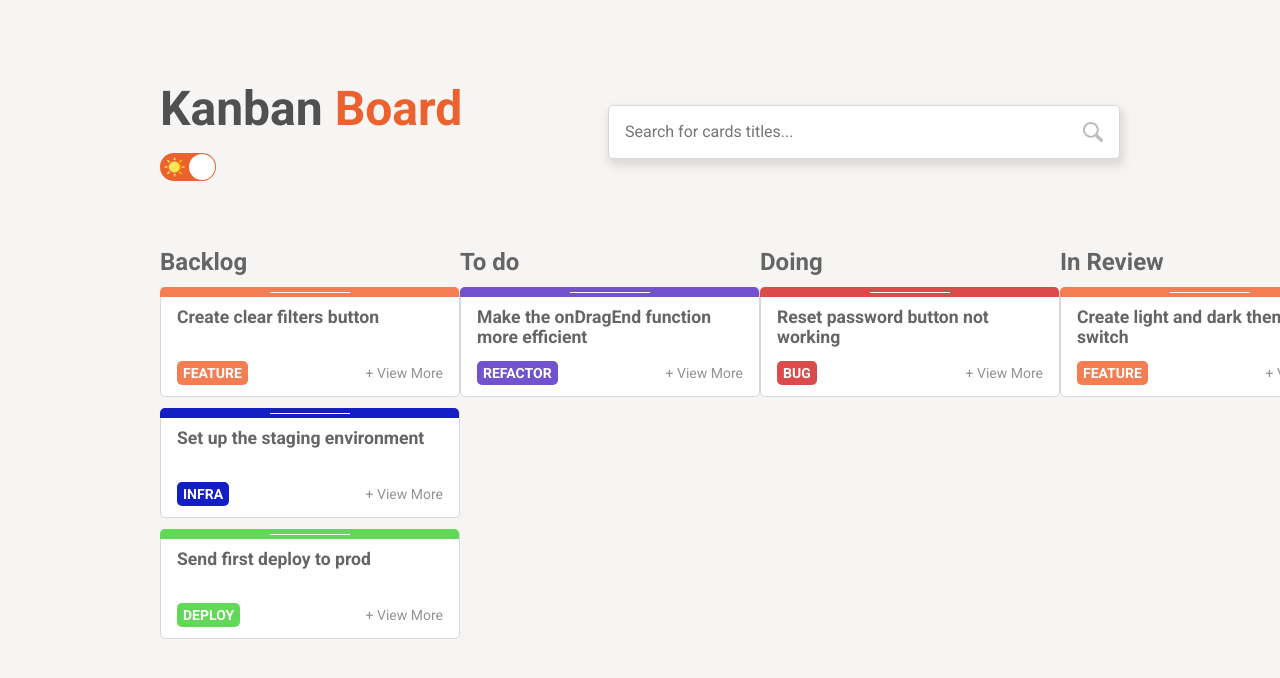
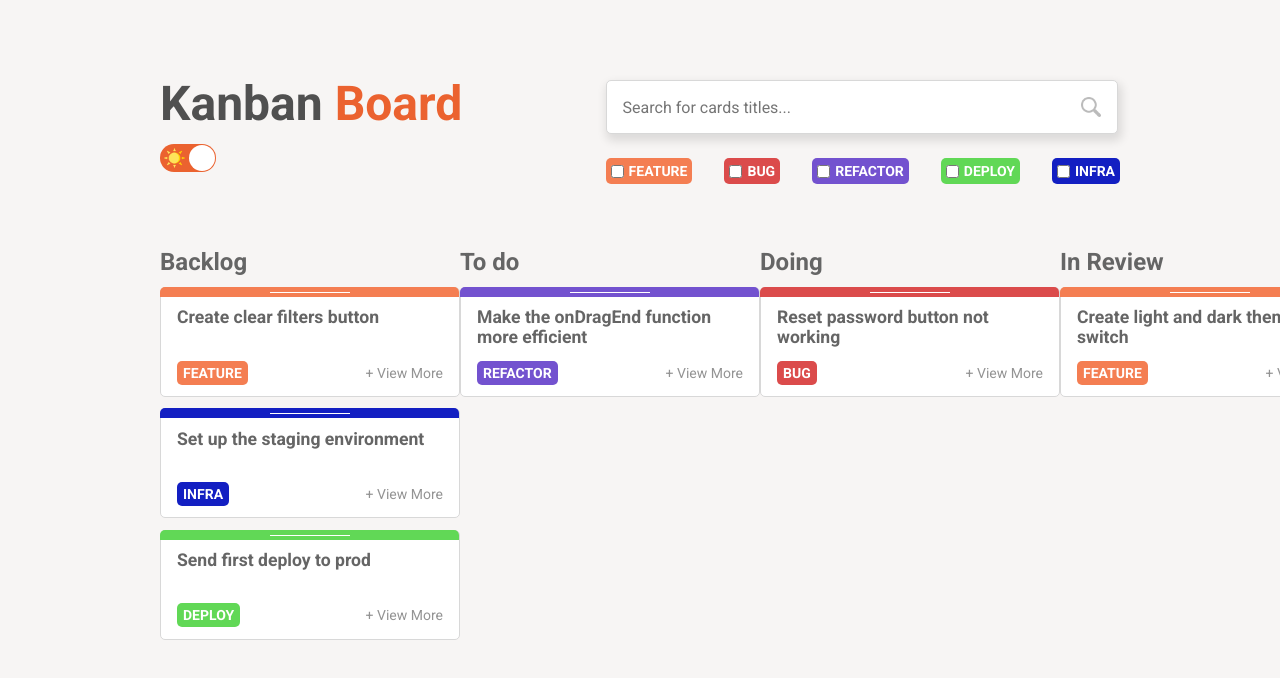
Before and after one commit to beatrizsabbatini/kanban-board, a React (Create React App) app: page / in a window 1280 px wide. Shown: the top 678 px of the page. Built offline with nearby package versions, Linux system fonts and the light colour scheme.

Commit message:
feat: initial layout of category filters

```diff
--- a/src/components/KanbanBoard/index.tsx
+++ b/src/components/KanbanBoard/index.tsx
@@ -1,4 +1,4 @@
-import React, { useContext } from 'react';
+import React, { useContext, useState } from 'react';
 
 import Switch from 'react-switch';
 import { ThemeContext } from 'styled-components';
@@ -13,10 +13,12 @@ import Column from '../Column';
 import Modal from '../Modal';
 import { useModal } from '../../hooks/useModal';
 import { useAppDispatch, useAppSelector } from '../../hooks/useRedux';
-import { Container, Header, StatusesColumnsContainer, SwitchIcon } from './styles';
+import { Container, FiltersContainer, Header, LabelContainer, StatusesColumnsContainer, SwitchIcon } from './styles';
 import { setColumns } from '../../store/slices/columns.slice';
 import { setCards } from '../../store/slices/cards.slice';
 import SearchInput from '../SearchInput';
+import ICategory from '../../interfaces/ICategory';
+import getCategoryBackgroundColor from '../../helpers/getCategoryBackgroundColor';
 
 interface KanbanBoardProps {
   toggleTheme: () => void;
@@ -24,9 +26,13 @@ interface KanbanBoardProps {
 
 const KanbanBoard: React.FC<KanbanBoardProps> = ({ toggleTheme }) => {
   const { colors, title } = useContext(ThemeContext);
+  const theme = useContext(ThemeContext);
+
   const { cards, filteredCards } = useAppSelector((state => state.cards));
   const { columns } = useAppSelector((state => state.columns));
   const { visible } = useModal();
+
+  const [selectedCategories, setSelectedCategories] = useState<ICategory[]>([]);
 
   const dispatch = useAppDispatch();
 
@@ -122,7 +128,23 @@ const KanbanBoard: React.FC<KanbanBoardProps> = ({ toggleTheme }) => {
               offColor={colors.switch}
             />
           </div>
-          <SearchInput/>
+          <div>
+            <SearchInput/>
+            <FiltersContainer>
+              {Object.values(ICategory).map(category => (
+                <LabelContainer color={() => getCategoryBackgroundColor(theme, category)}>
+                  <input
+                    type='checkbox'
+                    multiple
+                    name={category}
+                    value={category}
+                  />
+                  <label>{category}</label>
+                </LabelContainer>
+              ))}
+          </FiltersContainer>
+          </div>
+
         </Header>
 
           <StatusesColumnsContainer>
--- a/src/components/KanbanBoard/styles.ts
+++ b/src/components/KanbanBoard/styles.ts
@@ -1,4 +1,8 @@
 import styled from "styled-components";
+
+interface LabelContainerProps {
+  color: any;
+}
 
 export const Container = styled.div`
   display: flex;
@@ -26,6 +30,30 @@ export const Header = styled.div`
   width: 100%;
   display: flex;
   flex-direction: row;
-  align-items: center;
+  align-items: flex-start;
   justify-content: space-between;
 `
+
+export const FiltersContainer = styled.div`
+  display: flex;
+  flex-direction: row;
+  gap: 2rem;
+  padding-top: 1.5rem;
+`
+
+export const LabelContainer = styled.div<LabelContainerProps>`
+  padding: 5px;
+  background-color: ${({color}) => color};
+  display: flex;
+  flex-direction: row;
+  align-items: center;
+  justify-content:space-between ;
+  border-radius: 5px;
+
+  label{
+    font-weight: bold;
+    color: #fff;
+    padding-left: 5px;
+    text-transform: uppercase;
+  }
+`
--- a/src/styles/global.ts
+++ b/src/styles/global.ts
@@ -16,6 +16,7 @@ export default createGlobalStyle`
 
   h1 {
     font-size: 3rem;
+    line-height: 3rem;
     padding-bottom: 1rem;
     color: ${({ theme }) => theme.colors.text_secondary};
 
```
